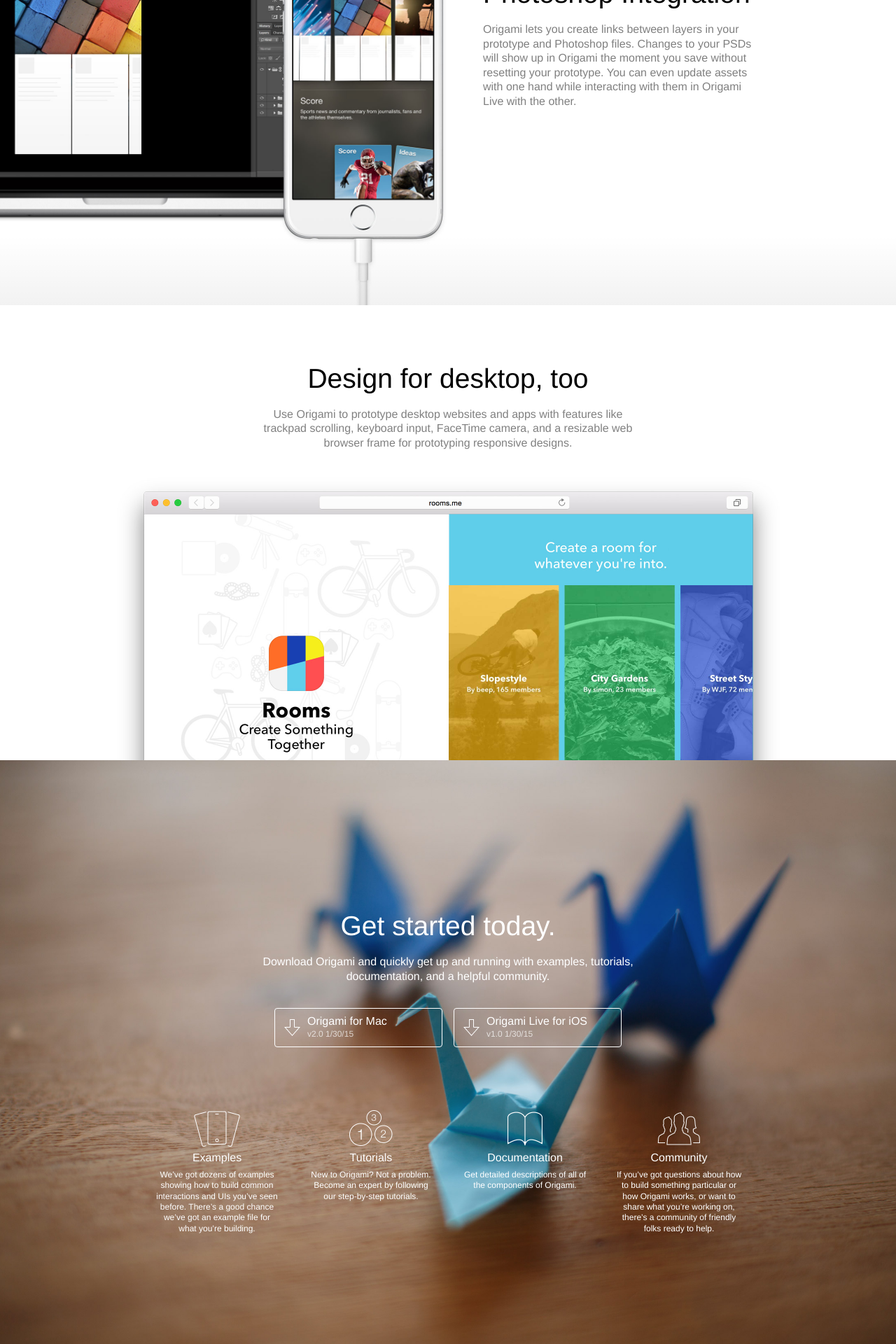
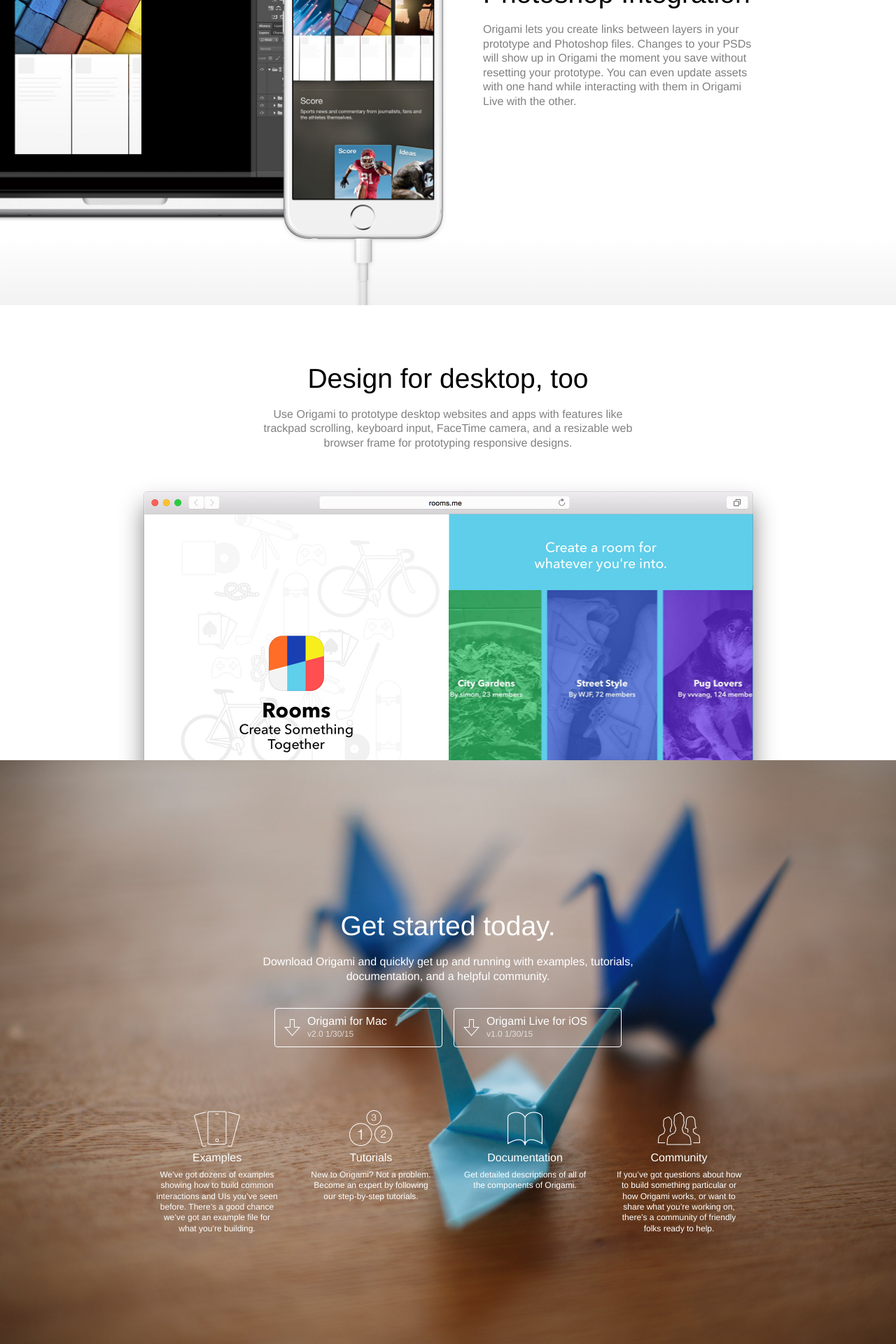
Before and after one commit to facebookarchive/origami, a Jekyll site: the page built from index.html, in a window 1280 px wide. Shown: the part 2899-4819 px from the top of the page at 70% size. Built offline with Jekyll 4.4.1, drawn with Linux system fonts in a browser that asks for light colours; Markdown is read by kramdown in place of the engine named in the settings; the list of posts is cut into pages by our own code; comment, search, counter and statistics services are not loaded.

Commit message:
Rooms website screenshot now animates like the actual site

```diff
--- a/index.html
+++ b/index.html
@@ -77,7 +77,8 @@
 		</div>
 		<div id="rooms-site">
 			<div id="rooms-clipview">
-				<div id="rooms-street"></div>
+				<div class="rooms-street cf" id="street1"></div>
+				<div class="rooms-street cf" id="street2"></div>
 			</div>
 		</div>
 	</div>
--- a/public/css/homepage.css
+++ b/public/css/homepage.css
@@ -287,19 +287,53 @@
 #rooms-clipview {
 	width: 434px;
 	height: 279px;
-	margin-top: 173px;
+	margin-top: 180px;
 	margin-left: calc(50% + 1px);
 	margin-right: auto;
 	overflow: hidden;
+	position: relative;
 }
 
-#rooms-street {
+.rooms-street {
 	background-image: url('../images/rooms-street.jpg');
 	background-size: contain;
 	background-position: center;
 	background-repeat: no-repeat;
 	width: 820px;
 	height: 279px;
+	position: absolute;
+	-webkit-animation-name: pan;
+	-webkit-animation-duration: 20s;
+	-webkit-animation-timing-function: linear;
+	-webkit-animation-iteration-count: infinite;
+	-moz-animation-name: pan;
+	-moz-animation-duration: 20s;
+	-moz-animation-timing-function: linear;
+	-moz-animation-iteration-count: infinite;
+}
+
+#street2 {
+	left: 828px;
+}
+
+@-webkit-keyframes pan {
+	0% {
+		-webkit-transform: translate3d(0, 0, 0);
+	}
+
+	100% {
+		-webkit-transform: translate3d(-828px, 0, 0);
+	}
+}
+
+@-moz-keyframes pan {
+	0% {
+		-moz-transform: translate3d(0, 0, 0);
+	}
+
+	100% {
+		-moz-transform: translate3d(-828px, 0, 0);
+	}
 }
 
 /* Getting Started Section */
```
Also changed, not shown: 2 other files.
